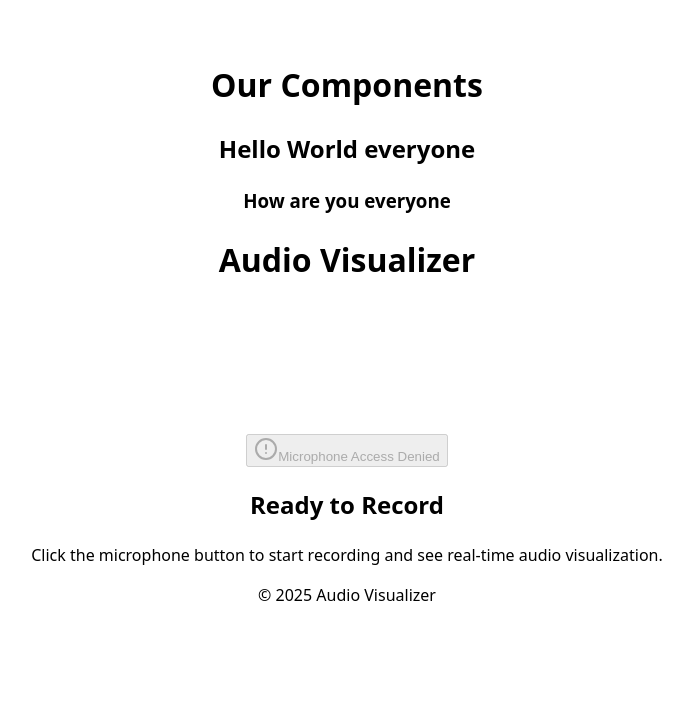
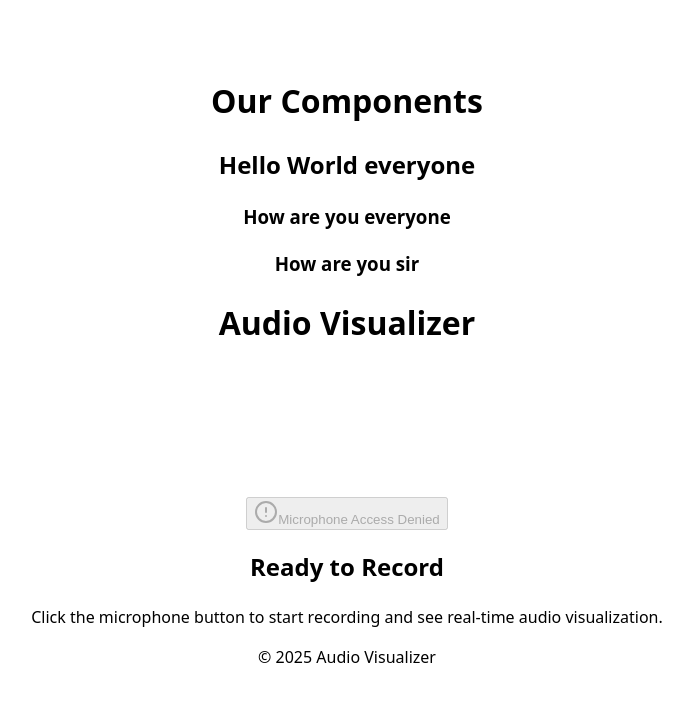
Before and after one commit to saurabhdhakne-extentia/React-sandbox, a React (Vite) app: page / in a window 1280 px wide. Shown: the top 702 px of the page, without its empty margins (293-986 px from the left). Built offline with nearby package versions, Linux system fonts and the light colour scheme.

Commit message:
VT updated the code

```diff
--- a/src/App.css
+++ b/src/App.css
@@ -1,6 +1,6 @@
 #root {
   max-width: 1280px;
   margin: 0 auto;
-  padding: 2rem;
+  padding: 3rem;
   text-align: center;
 }
--- a/src/App.tsx
+++ b/src/App.tsx
@@ -8,6 +8,7 @@ function App() {
         <h1>Our Components</h1>
         <h2>Hello World everyone</h2>
         <h3> How are you everyone</h3>
+        <h3> How are you sir</h3>
         <AudioVisualizerParent/>
     </>
   )
```
